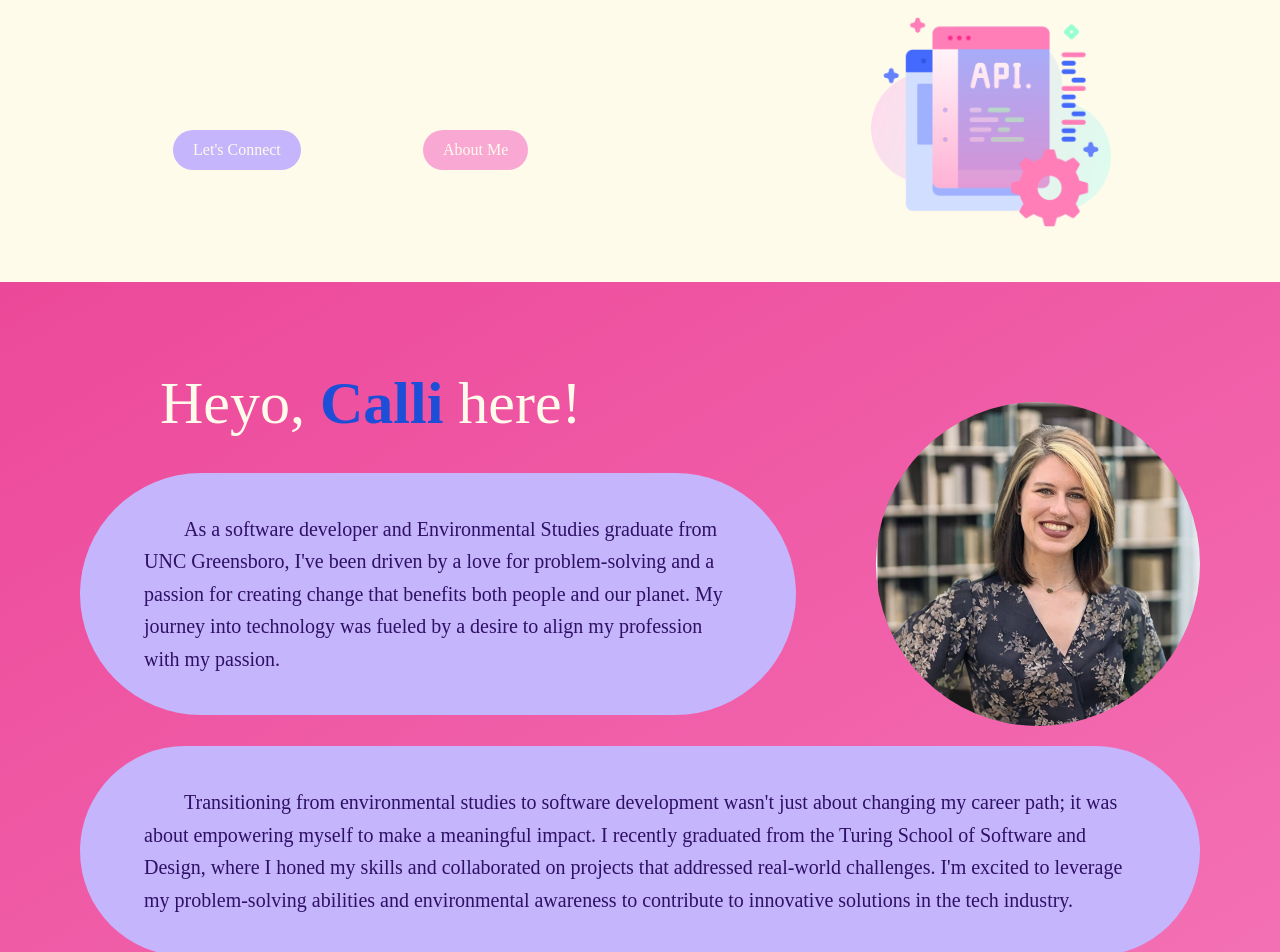
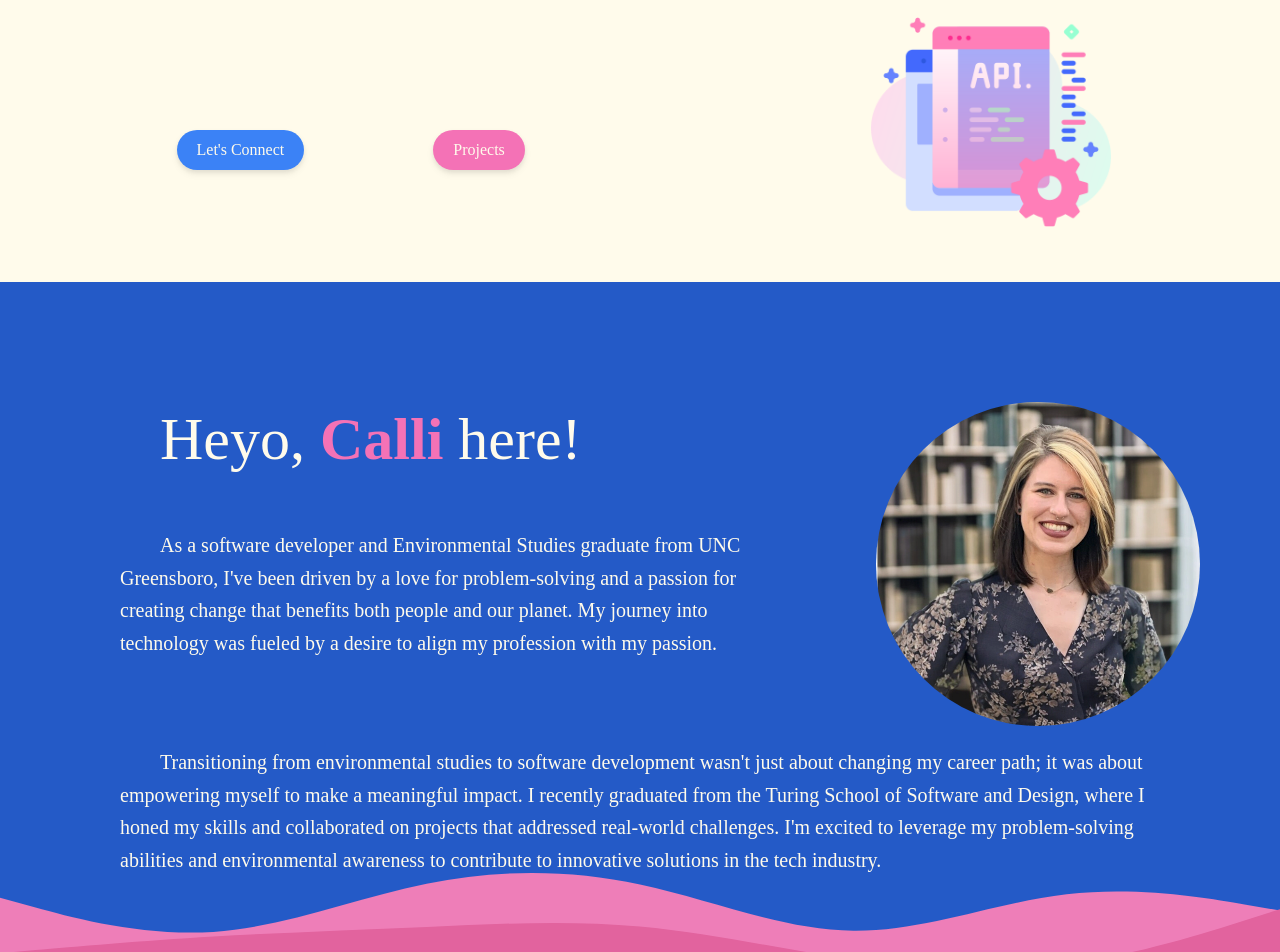
Before and after one commit to CaliHam/portfolio, a React (Vite) app: page / in a window 1280 px wide. Shown: the part 680-1632 px from the top of the page. Built offline with nearby package versions, Linux system fonts and the light colour scheme; a web font is replaced by a local one.

Commit message:
Change colors of home page buttons and add About me styling

```diff
--- a/src/AboutMe.tsx
+++ b/src/AboutMe.tsx
@@ -2,23 +2,23 @@ import profilePhoto from './assets/profile-photo.png'
 
 const AboutMe = () => {
   return (
-    <article id='about' className="bg-gradient-to-br from-pink-500 to-pink-400 font-body text-amber-50 h-auto w-auto flex flex-col flex-wrap">
+    <article id='about' className="bg-svg font-body text-amber-50 h-auto w-auto flex flex-col flex-wrap">
       <section className='p-10 pb-0 md:p-20 md:pb-0 flex flex-col-reverse items-center lg:flex-row'>
         <div className='lg:pr-20 flex flex-col '>
           <h1 className="text-6xl font-title lg:pl-20 pb-10">
-            Heyo, <span className='text-blue-700 font-bold'>Calli</span> here!
+            Heyo, <span className='font-bold text-pink-400'>Calli</span> here!
           </h1>
-          <div className='bg-violet-300 rounded-3xl lg:rounded-full p-5 lg:px-16 lg:py-10 mb-5'>
-            <p className="text-xl text-violet-950 leading-relaxed indent-10">As a software developer and Environmental Studies graduate from UNC Greensboro, I've been driven by a love for problem-solving and a passion for creating change that benefits both people and our planet. My journey into technology was fueled by a desire to align my profession with my passion.</p>
+          <div className='p-5 lg:px-10 mb-5'>
+            <p className="text-xl leading-relaxed indent-10">As a software developer and Environmental Studies graduate from UNC Greensboro, I've been driven by a love for problem-solving and a passion for creating change that benefits both people and our planet. My journey into technology was fueled by a desire to align my profession with my passion.</p>
           </div>
         </div>
           <aside className='min-w-64 shrink-0 py-10 lg:pb-5'>
             <img src={profilePhoto} className='rounded-full object-cover shrink-0 hover:animate-rotate360 transition' alt='Callihan Herrmann profile photo'/>
           </aside>
       </section>
-        <div className='p-10 pt-0 md:p-20 md:pt-0 w-full flex flex-col flex-wrap'>
-          <div className='bg-violet-300 rounded-3xl lg:rounded-full p-5 lg:px-16 lg:py-10'>
-            <p className="text-xl text-violet-950 leading-relaxed indent-10">Transitioning from environmental studies to software development wasn't just about changing my career path; it was about empowering myself to make a meaningful impact. I recently graduated from the Turing School of Software and Design, where I honed my skills and collaborated on projects that addressed real-world challenges. I'm excited to leverage my problem-solving abilities and environmental awareness to contribute to innovative solutions in the tech industry.</p>
+        <div className='px-10 pb-52 pt-0 md:px-20 md:pt-0 w-full flex flex-col flex-wrap'>
+          <div className='lg:px-10'>
+            <p className="text-xl invisible xl:visible leading-relaxed indent-10">Transitioning from environmental studies to software development wasn't just about changing my career path; it was about empowering myself to make a meaningful impact. I recently graduated from the Turing School of Software and Design, where I honed my skills and collaborated on projects that addressed real-world challenges. I'm excited to leverage my problem-solving abilities and environmental awareness to contribute to innovative solutions in the tech industry.</p>
           </div>
         </div>
     </article>
--- a/src/Projects.tsx
+++ b/src/Projects.tsx
@@ -22,7 +22,7 @@ const Projects = () => {
   })
 
   return (
-    <article className="bg-amber-50 flex flex-wrap lg:flex-nowrap text-violet-950 py-20">
+    <article id="projects" className="bg-amber-50 flex flex-wrap lg:flex-nowrap text-violet-950 py-20">
       <aside className='flex flex-col p-20 items-center lg:w-1/3'>
         <img src={searchEngine} className='w-52' alt='search logo' />
         <h1 className='font-title text-6xl my-5 font-bold'>Here we go!</h1>
--- a/src/Welcome.tsx
+++ b/src/Welcome.tsx
@@ -15,8 +15,8 @@ const Welcome = () => {
           <span className="text-pink-400 font-bold">Frontend Developer</span> blending creativity, problem-solving, & social equity
         </h2>
         <div className='flex items-center justify-around text-amber-50 pt-10'>
-          <a href='#connect'><button className='bg-violet-300 rounded-full px-5 py-2 hover:scale-125 transition'>Let's Connect</button></a>
-          <a href='#about'><button className='bg-pink-300 rounded-full px-5 py-2 hover:scale-125 transition'>About Me</button></a>
+          <a href='#connect'><button className='bg-blue-500 rounded-full px-5 py-2 drop-shadow-md hover:scale-125 transition'>Let's Connect</button></a>
+          <a href='#projects'><button className='bg-pink-400 rounded-full px-5 py-2 drop-shadow-md hover:scale-125 transition'>Projects</button></a>
         </div>
       </div>
       <div className='flex lg:flex-col items-center justify-around order-2 container mx-auto opacity-0 animate-fade-in'>
--- a/src/index.css
+++ b/src/index.css
@@ -39,6 +39,13 @@ body {
   }
 }
 
+.bg-svg {
+  background-image: url('src/assets/layered-waves-haikei.svg');
+  background-size: cover; /* or contain, depending on how you want to display it */
+  background-repeat: no-repeat;
+  background-position: center;
+}
+
 .animate-fade-in {
   animation: fade-in 1s ease-in-out forwards;
 }
```
Also changed, not shown: src/assets/layered-waves-haikei.svg (added).
